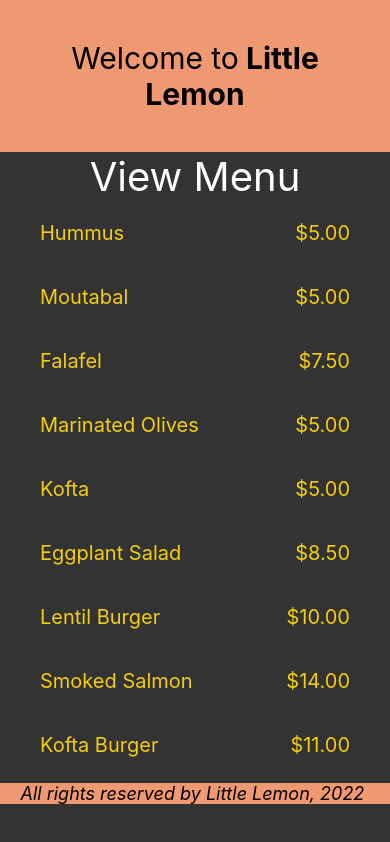
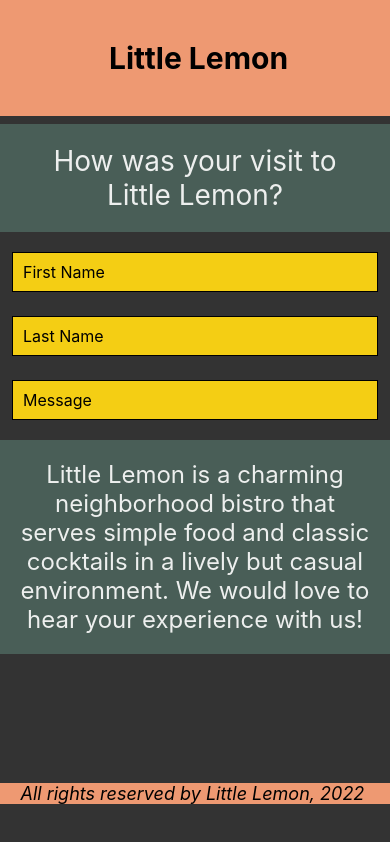
Before and after one commit to farhanwaseer/App-Development, a React Native app in the folder MyFarApp/: screen / in a window 390 px wide. Built offline with nearby package versions, Linux system fonts and the light colour scheme.

Commit message:
FeedbackForm

```diff
--- a/MyFarApp/App.js
+++ b/MyFarApp/App.js
@@ -6,22 +6,19 @@
 import MenuItems from "./src/components/MenuItems";
 import LittleLemonFooter from "./src/components/Footer";
 import MenuItems2 from "./src/components/MenuItems2";
-
-
+import MenuItems3 from "./src/components/MenuItems3";
+import FeedbackForm from "./src/components/FeedbackForm";
 
 export default function App() {
-
-
   return (
     <>
-      <View
-        style={styles.container}
-      >
+      <View style={styles.container}>
         <LittleLemonHeader />
+        <FeedbackForm />
+        {/* <WelcomeScreen /> */}
         {/* <MenuItems /> */}
-        {/* <WelcomeScreen /> */}
-        <MenuItems2 />
-
+        {/* <MenuItems2 /> */}
+        {/* <MenuItems3 /> */}
       </View>
       <View style={styles.footer}>
         <LittleLemonFooter />
@@ -33,9 +30,9 @@
 const styles = StyleSheet.create({
   container: {
     flex: 1,
-     backgroundColor: '#333333',
+    backgroundColor: "#333333",
   },
   footer: {
-     backgroundColor: '#333333',
+    backgroundColor: "#333333",
   },
 });
--- a/MyFarApp/src/components/Header.jsx
+++ b/MyFarApp/src/components/Header.jsx
@@ -5,7 +5,6 @@
   return (
     <View style={headerStyles.container}>
       <Text style={headerStyles.headerText}>
-	  Welcome to
         <Text style={headerStyles.innerText}> Little Lemon</Text>
       </Text>
     </View>
```
